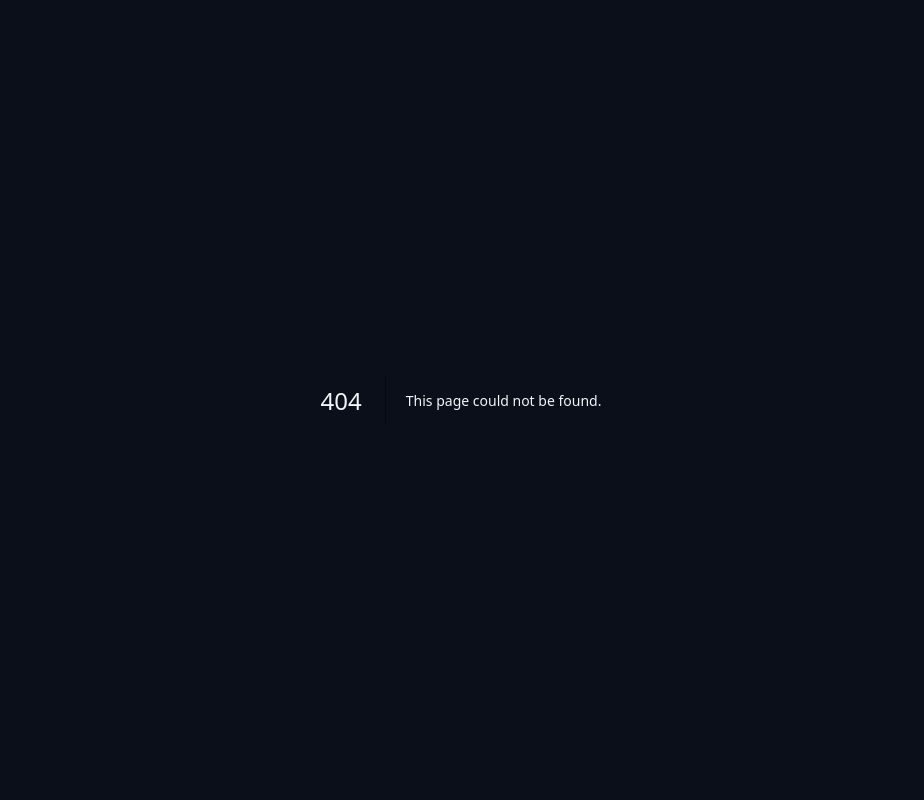
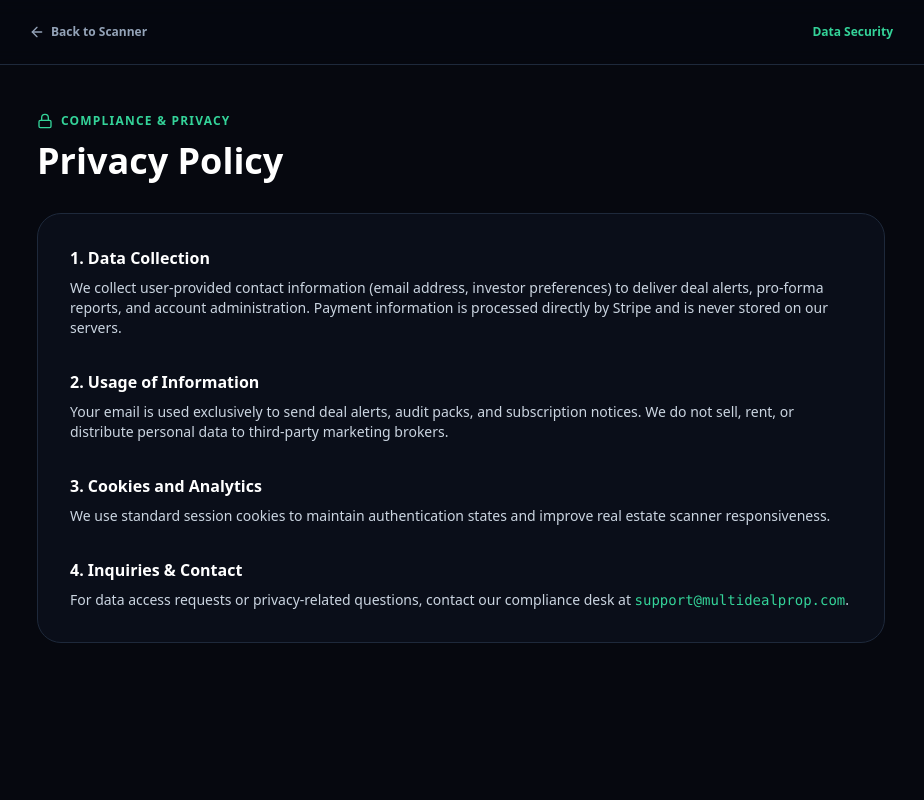
Before and after one commit to MultiDeal/multidealprop, a Next.js app: page /privacy in a window 1280 px wide. Before the commit this address had no page. Shown: the top 800 px of the page, without its empty margins (179-1103 px from the left). Built offline with nearby package versions, Linux system fonts and the light colour scheme.

Commit message:
Add Privacy Policy page component

```diff
--- /dev/null
+++ b/src/app/privacy/page.tsx
@@ -0,0 +1,56 @@
+'use client';
+
+import Link from 'next/link';
+import { ArrowLeft, Lock } from 'lucide-react';
+
+export default function PrivacyPage() {
+  return (
+    <div className="min-h-screen bg-[#06080F] text-slate-200 font-sans antialiased pb-20">
+      <header className="border-b border-slate-800 bg-[#06080F]/80 backdrop-blur sticky top-0 z-40">
+        <div className="max-w-4xl mx-auto px-4 h-16 flex items-center justify-between">
+          <Link href="/" className="text-xs font-bold text-slate-400 hover:text-white flex items-center gap-1.5">
+            <ArrowLeft className="w-4 h-4" /> Back to Scanner
+          </Link>
+          <span className="text-xs font-bold text-emerald-400">Data Security</span>
+        </div>
+      </header>
+
+      <main className="max-w-4xl mx-auto px-4 sm:px-6 pt-12">
+        <div className="flex items-center gap-2 text-emerald-400 text-xs font-bold uppercase tracking-widest mb-3">
+          <Lock className="w-4 h-4" /> Compliance & Privacy
+        </div>
+        <h1 className="text-3xl sm:text-4xl font-black text-white mb-8">Privacy Policy</h1>
+
+        <div className="space-y-8 text-xs sm:text-sm text-slate-300 leading-relaxed bg-slate-900/40 border border-slate-800 p-6 sm:p-8 rounded-3xl">
+          <section>
+            <h2 className="text-base font-bold text-white mb-2">1. Data Collection</h2>
+            <p>
+              We collect user-provided contact information (email address, investor preferences) to deliver deal alerts, pro-forma reports, and account administration. Payment information is processed directly by Stripe and is never stored on our servers.
+            </p>
+          </section>
+
+          <section>
+            <h2 className="text-base font-bold text-white mb-2">2. Usage of Information</h2>
+            <p>
+              Your email is used exclusively to send deal alerts, audit packs, and subscription notices. We do not sell, rent, or distribute personal data to third-party marketing brokers.
+            </p>
+          </section>
+
+          <section>
+            <h2 className="text-base font-bold text-white mb-2">3. Cookies and Analytics</h2>
+            <p>
+              We use standard session cookies to maintain authentication states and improve real estate scanner responsiveness.
+            </p>
+          </section>
+
+          <section>
+            <h2 className="text-base font-bold text-white mb-2">4. Inquiries & Contact</h2>
+            <p>
+              For data access requests or privacy-related questions, contact our compliance desk at <span className="text-emerald-400 font-mono">support@multidealprop.com</span>.
+            </p>
+          </section>
+        </div>
+      </main>
+    </div>
+  );
+}
```
